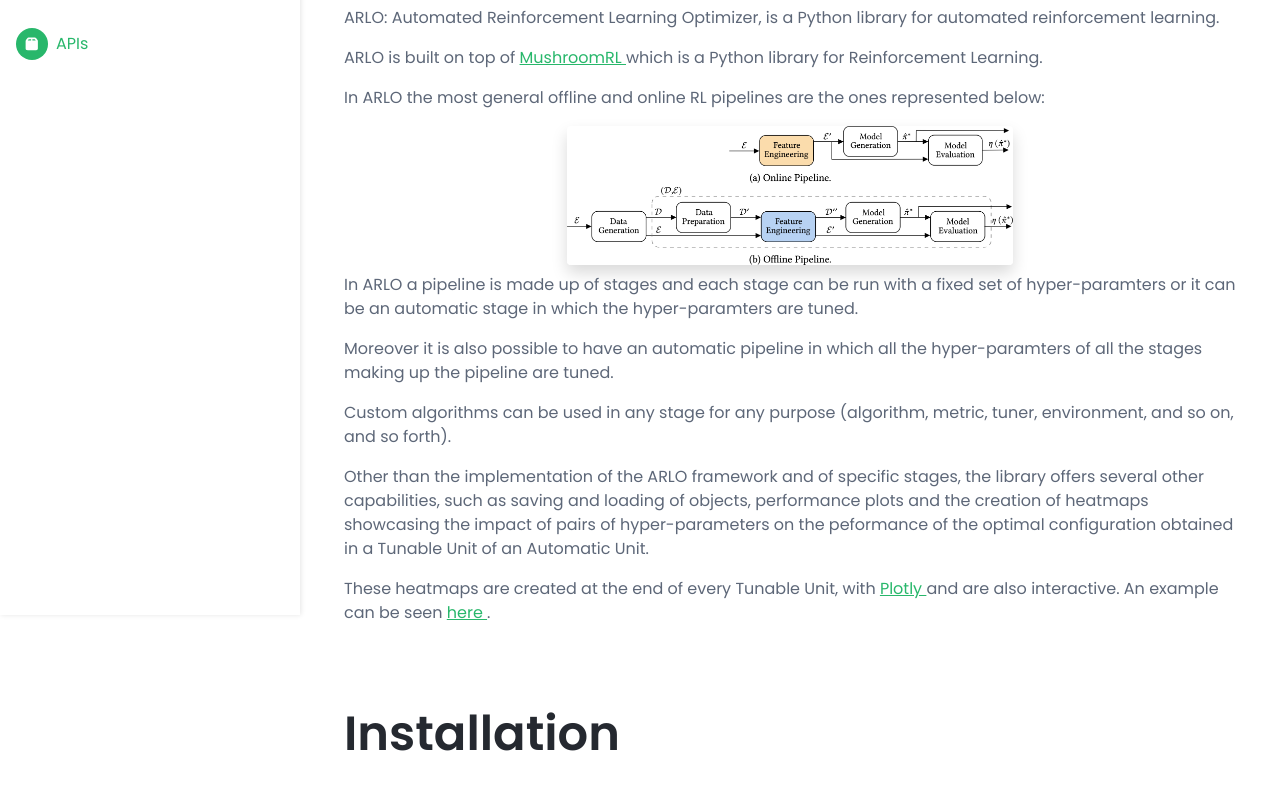
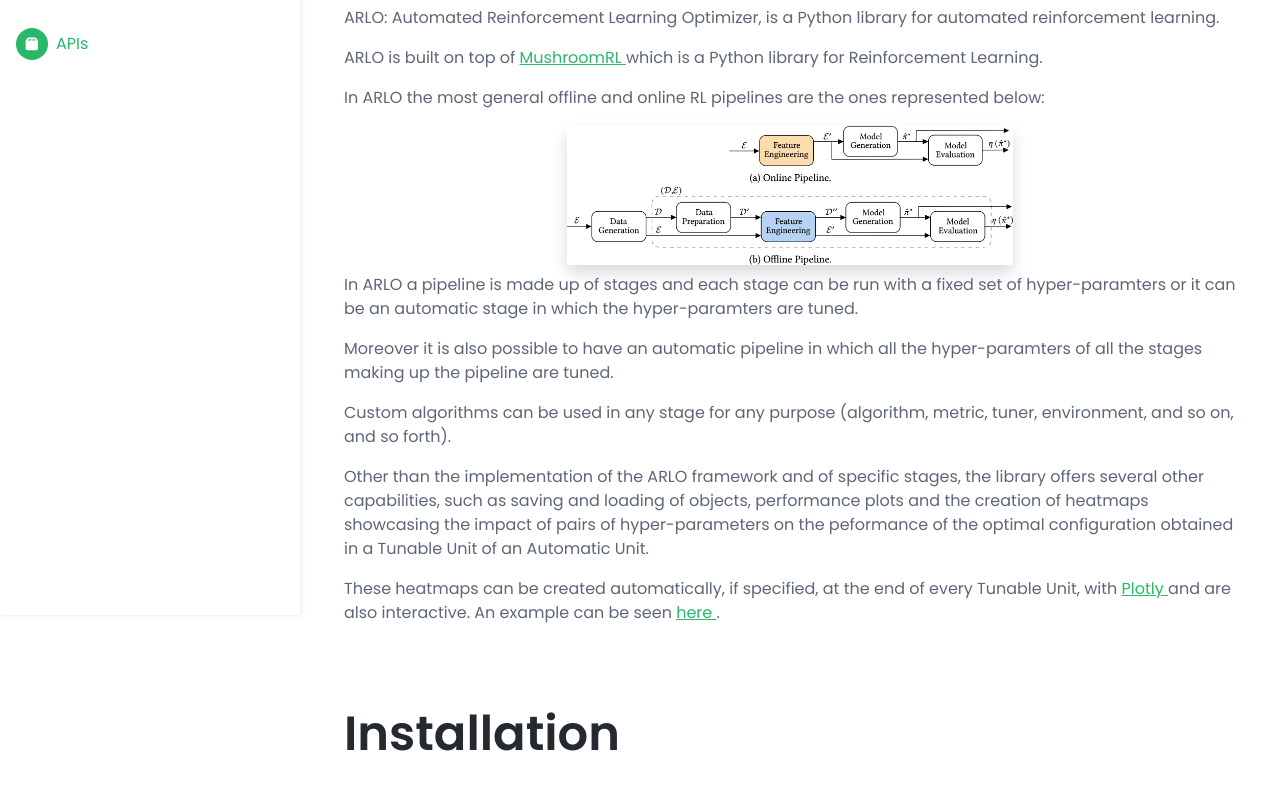
Before and after one commit to arlo-lib/arlo-lib, a plain HTML site: page docs-page.html in a window 1280 px wide. Shown: the part 185-977 px from the top of the page. Drawn offline with nearby package versions, Linux system fonts and the light colour scheme.

Commit message:
Update docs-page.html

```diff
--- a/docs-page.html
+++ b/docs-page.html
@@ -105,7 +105,7 @@
  							Other than the implementation of the ARLO framework and of specific stages, the library offers several other capabilities, such as saving and loading of objects, performance plots and the creation of heatmaps showcasing the impact of pairs of hyper-parameters on the peformance of the optimal configuration obtained in a Tunable Unit of an Automatic Unit.
  							</p>
  							<p>
- 							These heatmaps are created at the end of every Tunable Unit, with <a href="https://plotly.com"> Plotly </a> and are also interactive. An example can be seen <a href="plotly_heatmap_example.html"> here </a>.
+ 							These heatmaps can be created automatically, if specified, at the end of every Tunable Unit, with <a href="https://plotly.com"> Plotly </a> and are also interactive. An example can be seen <a href="plotly_heatmap_example.html"> here </a>.
  							</p>
  						</section><!--//docs-intro-->
 
```
